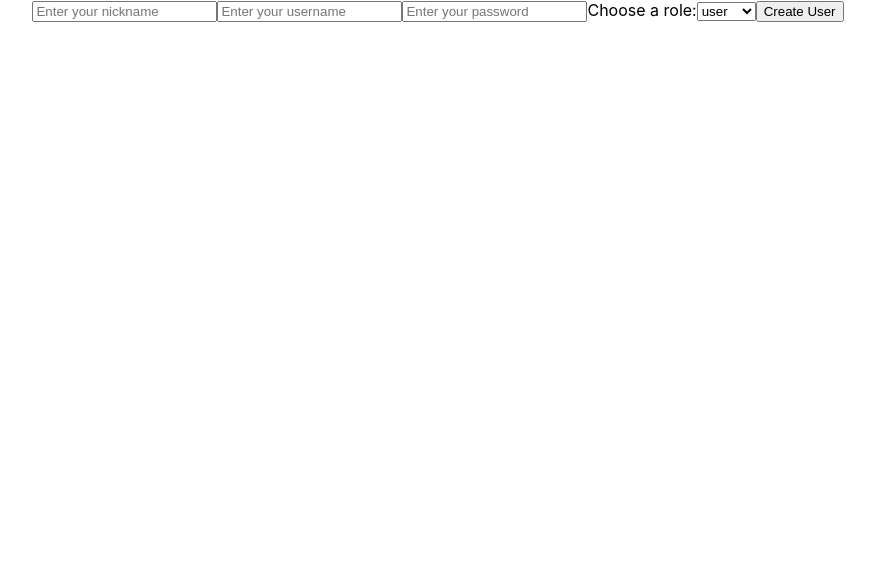
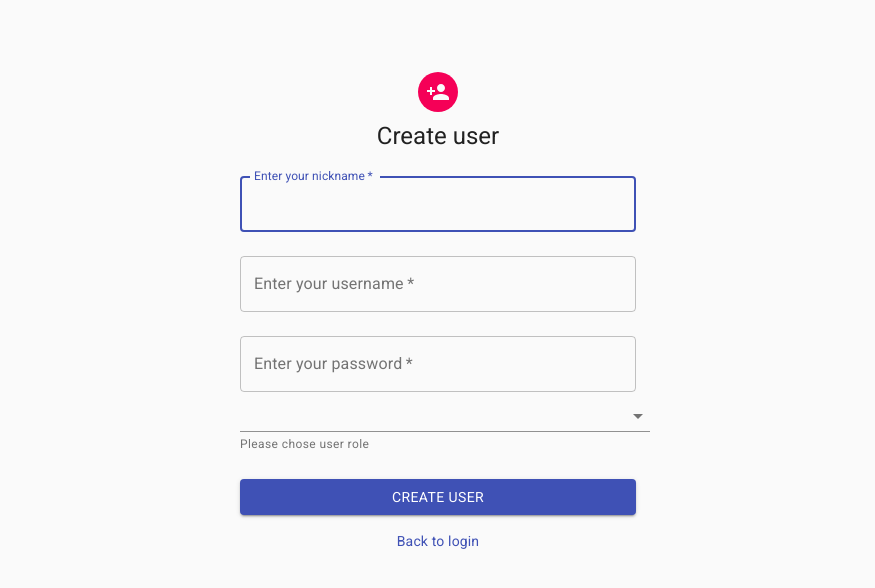
Before and after one commit to giladrozmarin/OlderanInvestment, a React (Create React App) app in the folder client/myapp/: page /CreateUser in a window 1280 px wide. Shown: the top 588 px of the page, without its empty margins (202-1077 px from the left). Built offline with nearby package versions, Linux system fonts and the light colour scheme.

Commit message:
finish create user

```diff
--- a/client/myapp/src/components/CreateUser.js
+++ b/client/myapp/src/components/CreateUser.js
@@ -1,45 +1,128 @@
+import { useState } from "react";
+import { createUser } from "../utils/users";
+import {
+  Button,
+  TextField,
+  Typography,
+  Container,
+  CssBaseline,
+  Avatar,
+  MenuItem,
+  Select,
+  FormHelperText,
+  Link
+} from "@material-ui/core";
+import PersonAddIcon from "@material-ui/icons/PersonAdd";
+import { useStyles } from "../style/style";
 
-import {useState} from 'react'
-import {createUser} from '../utils/users'
 
 export default function CreateUser() {
+  const classes = useStyles();
 
-    const [user,setUser] = useState([])
-    const [message,setMessage] = useState('')
-    const handleChange = (e) => {
-        const {name,value} = e.target
-        setUser( prevState => ({...prevState,[name]:value}))
+  const [user, setUser] = useState([]);
+  const [role, setRole] = useState('');
+  const [err, setMessage] = useState('');
 
-    }
+  const handleChange = (e) => {
+    const { name, value } = e.target;
+    setUser((prevState) => ({ ...prevState, [name]: value }));
+  };
+  const handleRole = (event) => {
 
-    const handleSubmit = () =>
+    setRole(event.target.value);
+  };
+  const handleSubmit = (e) => {
+   e.preventDefault();
+   user.role = role
+   let username = user.username
+  createUser(user).then((res) => {
+    res === true
+      ? setMessage(`${username} user created successfully`)
+      : res.Nickname !== undefined
+      ? setMessage(`This ${Object.keys(res)} :  ${res?.Nickname} is already exists`)
+      : res.Username !== undefined?
+      setMessage(`This ${Object.keys(res)} : ${res?.Username} is already exists`):
+      setMessage("Please fill all fields!!")
+  })}
+  return (
+    <Container component="main" maxWidth="xs">
+      <CssBaseline />
 
-    createUser(user).then(res => {
-      res === true ?
-      setMessage('user created successfully'):
-      res.Nickname === undefined?
-      setMessage(`This ${Object.keys(res)} :  ${res?.Username} is already exists`):
-      setMessage(`This ${Object.keys(res)} : ${res?.Nickname} is already exists`)
-    })
-    return (
+      <div className={classes.paper}>
+        <Avatar className={classes.avatar}>
+          <PersonAddIcon />
+        </Avatar>
+        <Typography component="h1" variant="h5">
+          Create user
+        </Typography>
+        <form className={classes.form} validate>
+          <TextField
+            type="text"
+            name="nickname"
+            onChange={handleChange}
+            label="Enter your nickname"
+            variant="outlined"
+            margin="normal"
+            required
+            fullWidth
+            autoFocus
+            autoComplete="nickname"
+          />
+          <TextField
+            type="text"
+            name="username"
+            onChange={handleChange}
+            label="Enter your username"
+            variant="outlined"
+            margin="normal"
+            required
+            fullWidth
+            autoComplete="username"
+          />
+          <TextField
+            type="password"
+            name="password"
+            onChange={handleChange}
+            label="Enter your password"
+            variant="outlined"
+            margin="normal"
+            autoComplete="current-password"
+            required
+            fullWidth
 
+          />
 
-       <>
+          <Select
+            htmlFor="roles"
+            name="roles"
+            id="roles"
+            value={role}
+            style={{ minWidth: 410 }}
+            onChange={handleRole}
+          >
 
-       <input type="text" name="nickname" onChange={handleChange} placeholder="Enter your nickname"/>
-       <input type="text" name="username" onChange={handleChange}  placeholder="Enter your username"/>
-       <input type="password" name="password" onChange={handleChange} placeholder="Enter your password"/>
+            <MenuItem value="USER">user</MenuItem>
+            <MenuItem value="ADMIN">admin</MenuItem>
+          </Select>
+          <FormHelperText>Please chose user role</FormHelperText>
 
-
-       <label htmlFor="roles">Choose a role:</label>
-       <select name="roles" id="roles" onChange={handleChange}  >
-       <option value="USER">user</option>
-       <option value="ADMIN">admin</option>
-       </select>
-
-       <input type="submit" value="Create User" onClick={handleSubmit}/>
-       <br/>
-     {message}
-     </>
-    )
+          <Button
+            className={classes.submit}
+            type="submit"
+            value="Create User"
+            onClick={handleSubmit}
+            color="primary"
+            variant="contained"
+            fullWidth
+          >
+            Create User
+          </Button>
+        </form>
+      </div>
+      <Typography component="h6" variant="h6">{err}</Typography>
+      <Link href="/" variant="body2">
+              {"Back to login"}
+            </Link>
+    </Container>
+  );
 }
```
